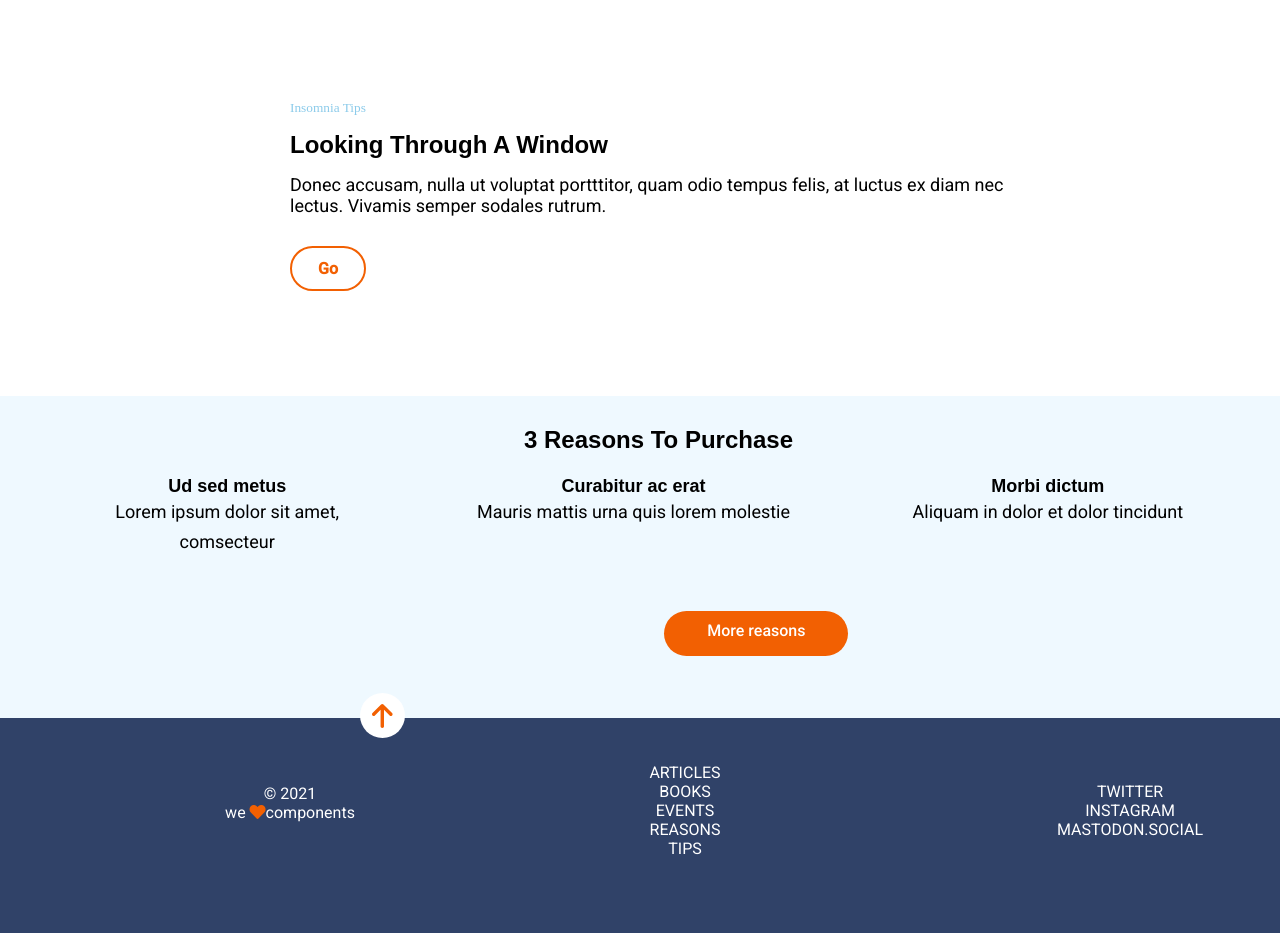
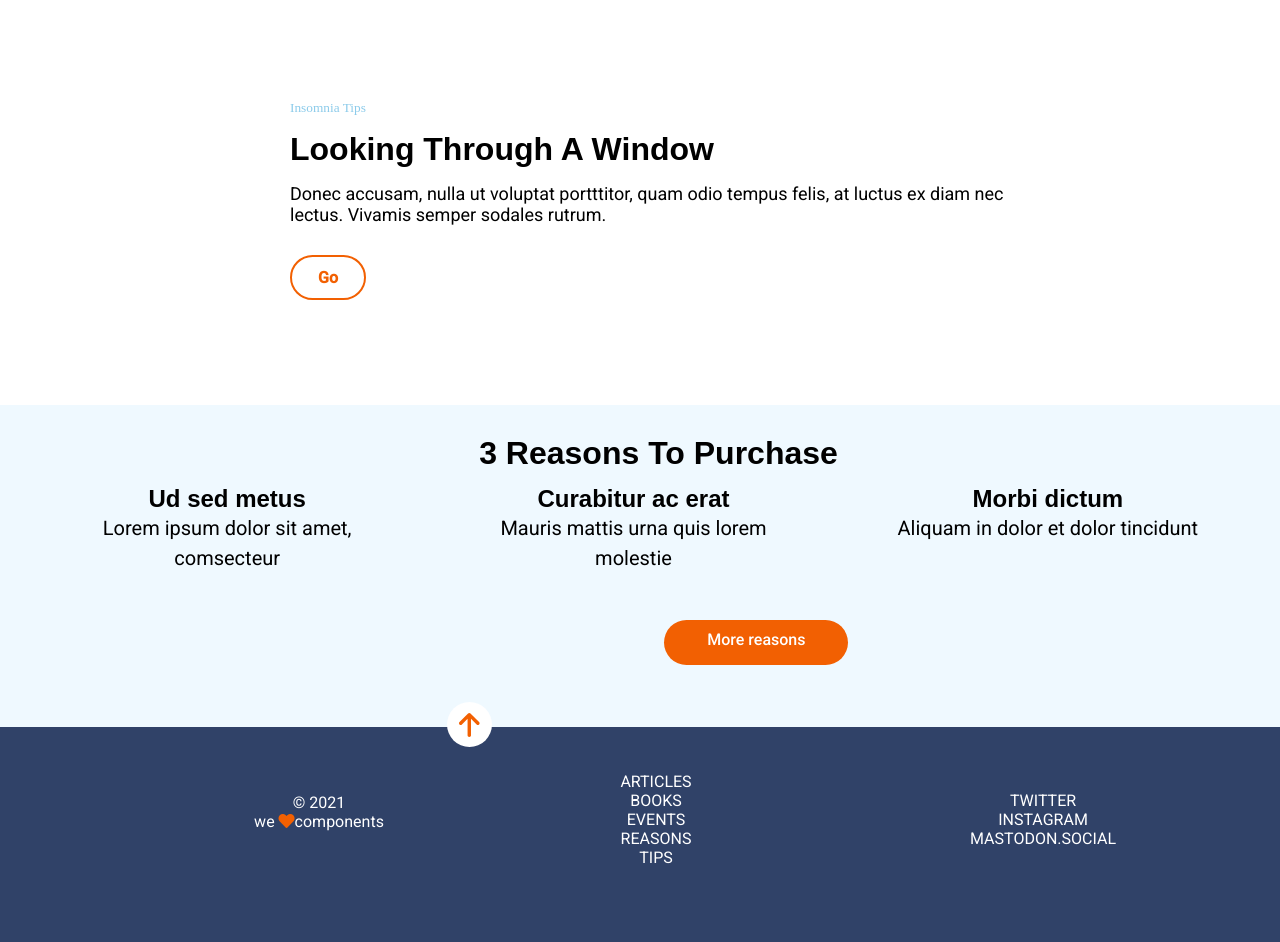
Before and after one commit to Adalab/modulo-1-evaluacion-final-Rouseta, a website: page src/html/index.html in a window 1280 px wide. Shown: the part 820-1762 px from the top of the page. Drawn offline with nearby package versions, Linux system fonts and the light colour scheme; files that its build step writes are made by us from their sources; files whose address does not match are found by name.

Commit message:
added almst final

```diff
--- a/src/scss/layout/_footer.scss
+++ b/src/scss/layout/_footer.scss
@@ -74,3 +74,14 @@ a {
     transform: translate(360px, -110px);
   }
 }
+/* media queries para desktop*/
+@media (min-width: 1024px) {
+  .footer {
+    display: flex;
+    flex-direction: row;
+    justify-content: space-evenly;
+  }
+  .scroll {
+    transform: translateX(-750 px);
+  }
+}
--- a/src/scss/layout/_page.scss
+++ b/src/scss/layout/_page.scss
@@ -33,6 +33,10 @@
   margin-bottom: 45px;
   font-family: "Roboto", sans-serif;
   font-weight: 600;
+  transition: color 2s linear, background-color 1s linear;
+  &:hover {
+    background-color: blue;
+  }
 }
 .purchase__article {
   padding-top: 30px;
@@ -78,6 +82,11 @@
   margin: 60px 68px 60px 68px;
   font-family: "Roboto", sans-serif;
   font-weight: 500;
+  transition: color 2s linear, background-color 1s linear;
+  &:hover {
+    font-size: 50px;
+    box-shadow: 5px 5px 5px black;
+  }
 }
 
 .content {
@@ -154,4 +163,22 @@
     transform: translate(145px, 50px);
     margin-bottom: 60px;
   }
+  .title_window {
+    font-size: 32px;
+  }
+  .purchase__title {
+    font-size: 32px;
+  }
+  .purchase__title--one {
+    font-size: 24px;
+  }
+  .purchase__title--two {
+    font-size: 24px;
+  }
+  .purchase__title--three {
+    font-size: 24px;
+  }
+  .content {
+    font-size: 20px;
+  }
 }
```
